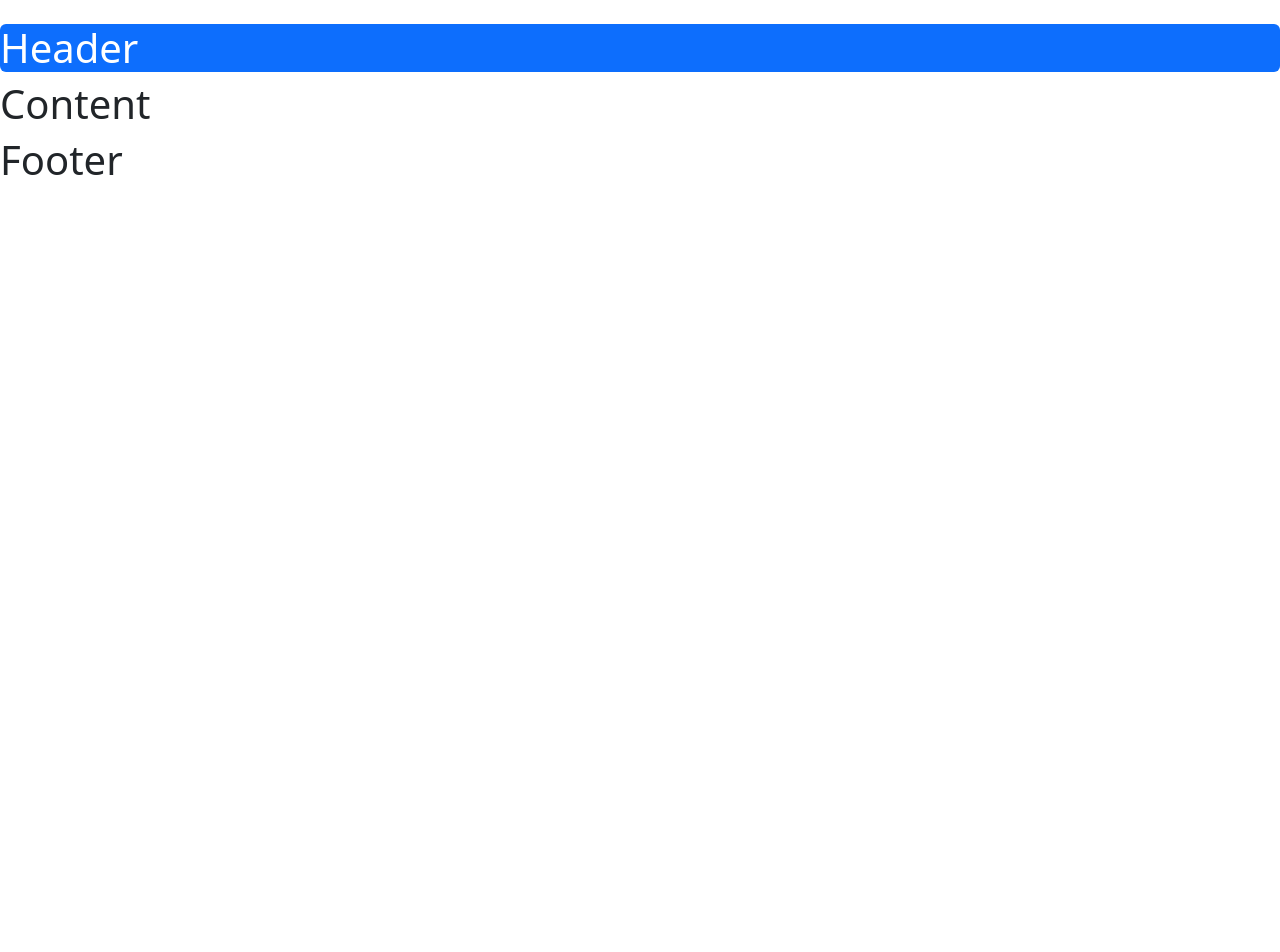
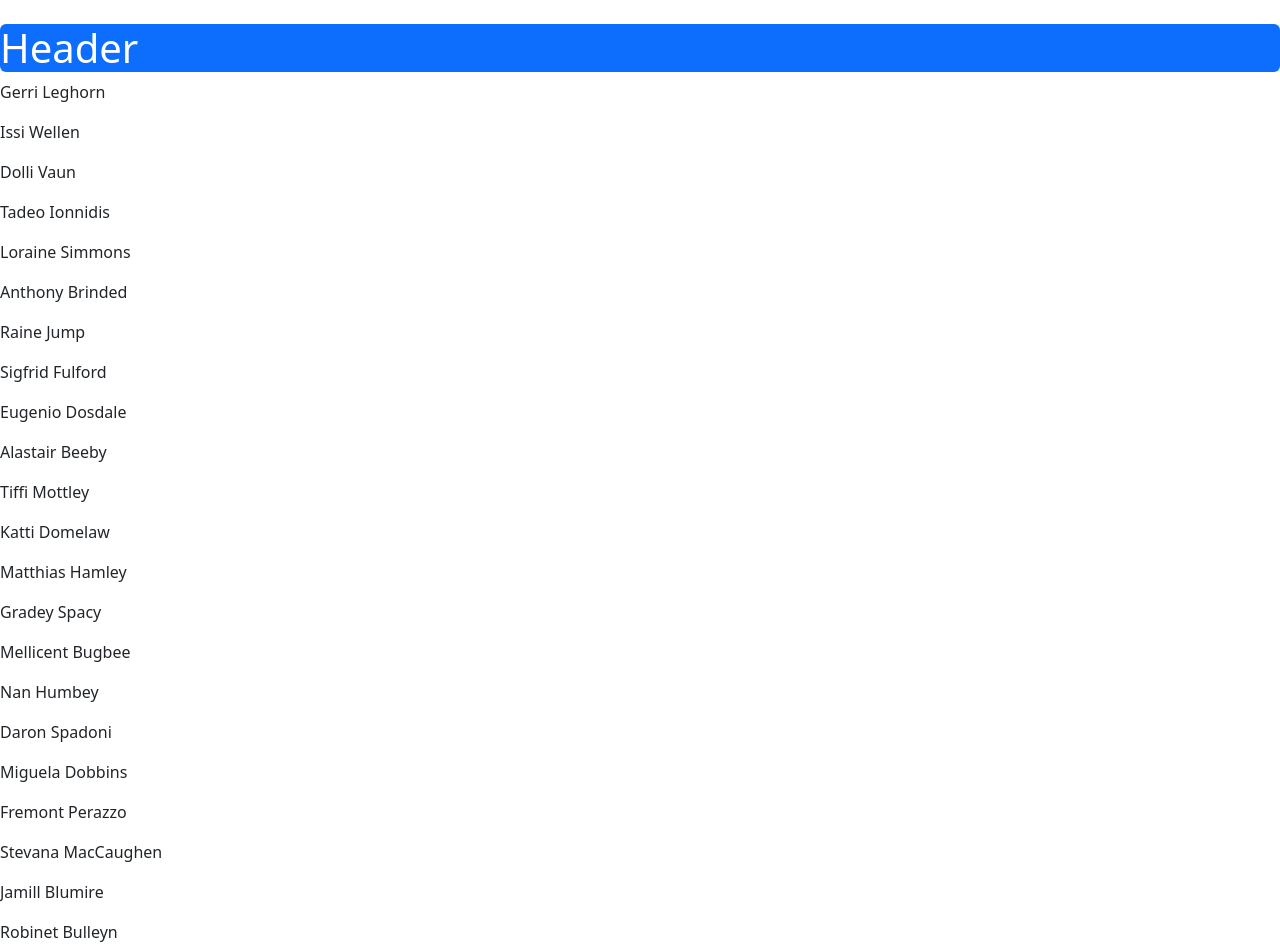
Before and after one commit to abhaysp95/whoiswho, a React (Vite) app: page / in a window 1280 px wide. Shown: the top 952 px of the page. Before the commit the page ends 800 px from the top, so only its background shows below. Built offline with nearby package versions, Linux system fonts and the light colour scheme.

Commit message:
feat: add dummy employees

```diff
--- a/src/App.jsx
+++ b/src/App.jsx
@@ -1,13 +1,13 @@
 import './App.css';
 import Header from './Header';
-import Content from './Content';
+import Employees from './Employees';
 import Footer from './Footer';
 
 const App = () => {
 	return (
 		<div>
 			<Header />
-			<Content />
+			<Employees />
 			<Footer />
 		</div>
 	)
--- a/src/Content.jsx
+++ /dev/null
@@ -1,9 +0,0 @@
-const Content = () => {
-	return (
-		<header>
-			<h1>Content</h1>
-		</header>
-	)
-}
-
-export default Content
--- /dev/null
+++ b/src/Employees.jsx
@@ -0,0 +1,192 @@
+import { useState } from "react"
+
+
+const Employees = () => {
+
+	const [employees, setEmployees] = useState([
+		{
+			"id": 1,
+			"fullName": "Gerri Leghorn",
+			"email": "gleghorn0@is.gd",
+			"designation": "Health Coach I",
+			"gender": "Male",
+			"team": "Solarbreeze"
+		}, {
+			"id": 2,
+			"fullName": "Issi Wellen",
+			"email": "iwellen1@goo.gl",
+			"designation": "Senior Quality Engineer",
+			"gender": "Genderfluid",
+			"team": "Solarbreeze"
+		}, {
+			"id": 3,
+			"fullName": "Dolli Vaun",
+			"email": "dvaun2@nymag.com",
+			"designation": "Physical Therapy Assistant",
+			"gender": "Female",
+			"team": "Toughjoyfax"
+		}, {
+			"id": 4,
+			"fullName": "Tadeo Ionnidis",
+			"email": "tionnidis3@instagram.com",
+			"designation": "Programmer III",
+			"gender": "Male",
+			"team": "Kanlam"
+		}, {
+			"id": 5,
+			"fullName": "Loraine Simmons",
+			"email": "lsimmons4@sitemeter.com",
+			"designation": "Research Associate",
+			"gender": "Female",
+			"team": "Voltsillam"
+		}, {
+			"id": 6,
+			"fullName": "Anthony Brinded",
+			"email": "abrinded5@tumblr.com",
+			"designation": "Paralegal",
+			"gender": "Male",
+			"team": "Wrapsafe"
+		}, {
+			"id": 7,
+			"fullName": "Raine Jump",
+			"email": "rjump6@ed.gov",
+			"designation": "Assistant Manager",
+			"gender": "Female",
+			"team": "Domainer"
+		}, {
+			"id": 8,
+			"fullName": "Sigfrid Fulford",
+			"email": "sfulford7@webmd.com",
+			"designation": "VP Product Management",
+			"gender": "Male",
+			"team": "Pannier"
+		}, {
+			"id": 9,
+			"fullName": "Eugenio Dosdale",
+			"email": "edosdale8@bbc.co.uk",
+			"designation": "Environmental Specialist",
+			"gender": "Non-binary",
+			"team": "Tempsoft"
+		}, {
+			"id": 10,
+			"fullName": "Alastair Beeby",
+			"email": "abeeby9@edublogs.org",
+			"designation": "Accounting Assistant III",
+			"gender": "Male",
+			"team": "Keylex"
+		}, {
+			"id": 11,
+			"fullName": "Tiffi Mottley",
+			"email": "tmottleya@sfgate.com",
+			"designation": "Mechanical Systems Engineer",
+			"gender": "Female",
+			"team": "Keylex"
+		}, {
+			"id": 12,
+			"fullName": "Katti Domelaw",
+			"email": "kdomelawb@go.com",
+			"designation": "Financial Analyst",
+			"gender": "Female",
+			"team": "Wrapsafe"
+		}, {
+			"id": 13,
+			"fullName": "Matthias Hamley",
+			"email": "mhamleyc@bloglovin.com",
+			"designation": "Executive Secretary",
+			"gender": "Male",
+			"team": "Sonsing"
+		}, {
+			"id": 14,
+			"fullName": "Gradey Spacy",
+			"email": "gspacyd@arstechnica.com",
+			"designation": "Food Chemist",
+			"gender": "Male",
+			"team": "Treeflex"
+		}, {
+			"id": 15,
+			"fullName": "Mellicent Bugbee",
+			"email": "mbugbeee@mapy.cz",
+			"designation": "Programmer II",
+			"gender": "Female",
+			"team": "Andalax"
+		}, {
+			"id": 16,
+			"fullName": "Nan Humbey",
+			"email": "nhumbeyf@dailymotion.com",
+			"designation": "Nurse Practicioner",
+			"gender": "Female",
+			"team": "Job"
+		}, {
+			"id": 17,
+			"fullName": "Daron Spadoni",
+			"email": "dspadonig@alexa.com",
+			"designation": "Product Engineer",
+			"gender": "Female",
+			"team": "Pannier"
+		}, {
+			"id": 18,
+			"fullName": "Miguela Dobbins",
+			"email": "mdobbinsh@a8.net",
+			"designation": "Cost Accountant",
+			"gender": "Female",
+			"team": "Tampflex"
+		}, {
+			"id": 19,
+			"fullName": "Fremont Perazzo",
+			"email": "fperazzoi@army.mil",
+			"designation": "Quality Control Specialist",
+			"gender": "Male",
+			"team": "Sub-Ex"
+		}, {
+			"id": 20,
+			"fullName": "Stevana MacCaughen",
+			"email": "smaccaughenj@scientificamerican.com",
+			"designation": "VP Marketing",
+			"gender": "Female",
+			"team": "Zamit"
+		}, {
+			"id": 21,
+			"fullName": "Jamill Blumire",
+			"email": "jblumirek@github.com",
+			"designation": "Project Manager",
+			"gender": "Male",
+			"team": "Namfix"
+		}, {
+			"id": 22,
+			"fullName": "Robinet Bulleyn",
+			"email": "rbulleynl@mozilla.com",
+			"designation": "Director of Sales",
+			"gender": "Female",
+			"team": "Sonair"
+		}, {
+			"id": 23,
+			"fullName": "Raviv Hallatt",
+			"email": "rhallattm@about.me",
+			"designation": "Automation Specialist II",
+			"gender": "Male",
+			"team": "Redhold"
+		}, {
+			"id": 24,
+			"fullName": "Kaitlin Nolleau",
+			"email": "knolleaun@bloomberg.com",
+			"designation": "Software Test Engineer II",
+			"gender": "Female",
+			"team": "Domainer"
+		}, {
+			"id": 25,
+			"fullName": "Lindy Ker",
+			"email": "lkero@wikipedia.org",
+			"designation": "Safety Technician IV",
+			"gender": "Male",
+			"team": "Wrapsafe"
+		}
+	])
+
+	return (
+		employees.map(employee => {
+			return <p>{employee.fullName}</p>
+		})
+	)
+}
+
+export default Employees
```
